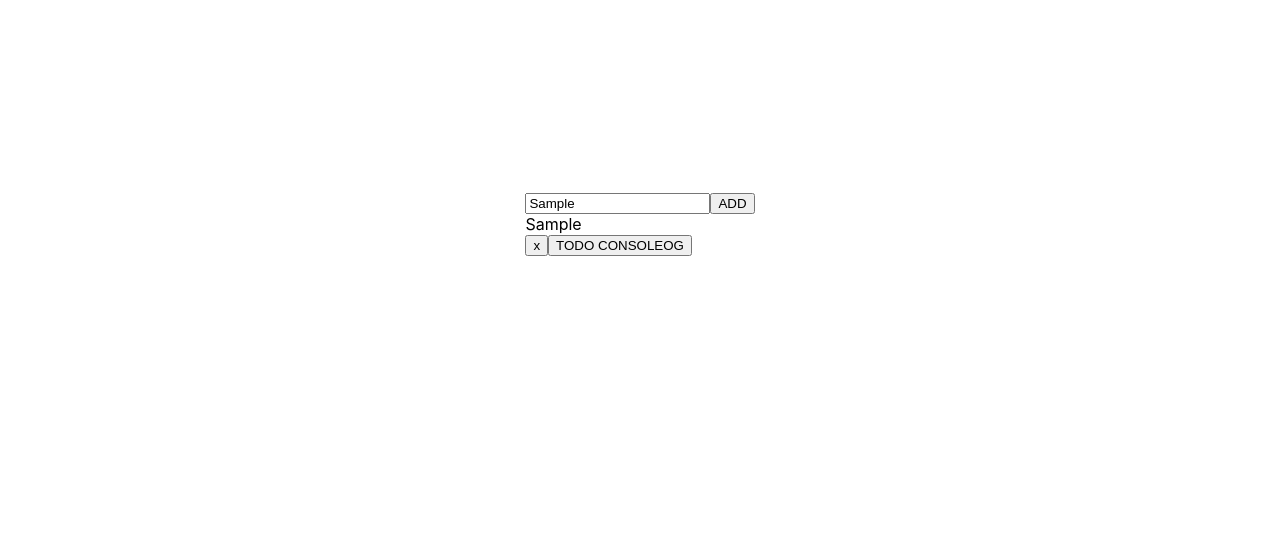
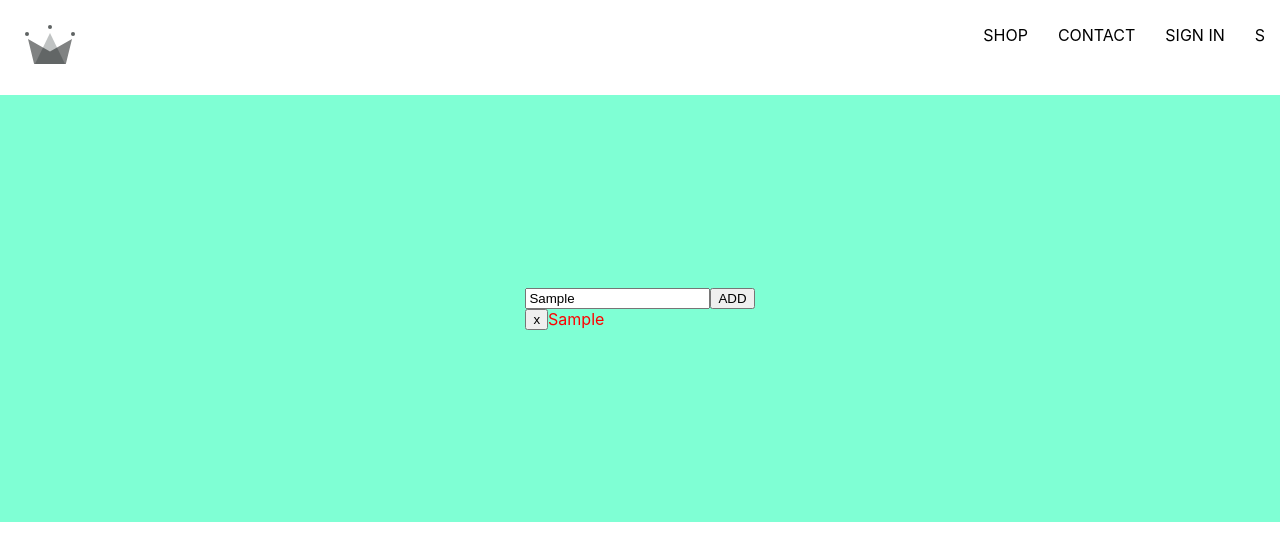
Before and after one commit to narcelin/ztm-crwn-clothing, a React (Create React App) app: page /sandbox in a window 1280 px wide. Both pictures are taken after typing "Sample" into the empty fields and a click on the button "ADD". Shown: the top 560 px of the page. Built offline with nearby package versions, Linux system fonts and the light colour scheme.

Commit message:
+ Signin Component + Firebase Library

```diff
--- a/src/App.js
+++ b/src/App.js
@@ -10,12 +10,12 @@
 const App = () => {
   return (
     <Routes>
-      <Route path="/sandbox" element={<SandBox />} />
       <Route path="/" element={<NavigationBar />}>
         <Route index element={<Home />} />
         <Route path="shop" element={<Shop />} />
         <Route path="contact" element={<Contact />} />
         <Route path="sign-in" element={<SignIn />} />
+        <Route path="sandbox" element={<SandBox />} />
       </Route>
     </Routes>
   );
--- /dev/null
+++ b/src/firebase/firebase.utils.jsx
@@ -0,0 +1,75 @@
+// Import the functions you need from the SDKs you need
+import { initializeApp } from "firebase/app";
+// TODO: Add SDKs for Firebase products that you want to use
+// https://firebase.google.com/docs/web/setup#available-libraries
+
+import {
+  getAuth,
+  signInWithRedirect,
+  signInWithPopup,
+  GoogleAuthProvider,
+} from "firebase/auth";
+
+import {
+  getFirestore,
+  doc, //used to retrieve docs from database
+  getDoc,
+  setDoc,
+  connectFirestoreEmulator,
+} from "firebase/firestore";
+
+// Your web app's Firebase configuration
+const firebaseConfig = {
+  apiKey: "AIzaSyAsaydpXHCx1F8FRG6JpBB6TrdFCOtCA0s",
+  authDomain: "crwn-clothing-987cf.firebaseapp.com",
+  projectId: "crwn-clothing-987cf",
+  storageBucket: "crwn-clothing-987cf.appspot.com",
+  messagingSenderId: "807750090694",
+  appId: "1:807750090694:web:4a45e12811a7fe47a43cc7",
+};
+
+// Initialize Firebase
+const firebaseApp = initializeApp(firebaseConfig);
+
+const provider = new GoogleAuthProvider();
+provider.setCustomParameters({
+  prompt: "select_account",
+});
+
+export const auth = getAuth();
+export const signInWithGooglePopup = () => signInWithPopup(auth, provider);
+
+export const db = getFirestore(); //Directly points to firebases database
+
+export const createUserDocumentFromAuth = async (userAuth) => {
+  const userDocRef = doc(db, "users", userAuth.uid);
+
+  console.log(userDocRef);
+
+  const userSnapshot = await getDoc(userDocRef);
+  //   console.log(userSnapshot);
+  //   console.log(userSnapshot.exists());
+  //   console.log(userAuth.displayName);
+
+  //if user does not exists
+  //create / set the document with the data from userAuth in my collection
+  if (!userSnapshot.exists()) {
+    const { displayName, email } = userAuth;
+    const createdAt = new Date();
+
+    try {
+      await setDoc(userDocRef, {
+        displayName,
+        email,
+        createdAt,
+      });
+    } catch (error) {
+      console.log("error", error.message);
+    }
+
+    //if user data exists
+    //return user reference
+  }
+
+  return userDocRef;
+};
--- a/src/routes/navigationbar/navigationbar.route.jsx
+++ b/src/routes/navigationbar/navigationbar.route.jsx
@@ -22,6 +22,9 @@
           <Link className="nav-link" to="/sign-in">
             SIGN IN
           </Link>
+          <Link className="nav-link" to="/sandbox">
+            S
+          </Link>
         </div>
       </div>
       <Outlet />
--- a/src/routes/sandbox/sandbox.route.jsx
+++ b/src/routes/sandbox/sandbox.route.jsx
@@ -3,7 +3,7 @@
 import "./sandbox.styles.scss";
 
 const SandBox = () => {
-  const [todoList, setTheArray] = useState([]);
+  const [todoList, setToDoList] = useState([]);
   const [targetValue, setTargetValue] = useState("");
 
   const onChangeHandler = (event) => {
@@ -17,23 +17,22 @@
         <button
           onClick={() => {
             // todoList.push(targetValue);
-            // setTheArray(todoList.filter(() => true));
+            // setToDoList(todoList.filter(() => true));
             console.log(todoList);
-            setTheArray((oldArray) => [...oldArray, targetValue]);
+            setToDoList((oldArray) => [...oldArray, targetValue]);
           }}
         >
           ADD
         </button>
       </div>
       {todoList.map((todo, i) => (
-        <div key={`todo ${i}`}>
-          <div>{todo}</div>
+        <div key={`todo ${i}`} className="todo-list">
           <button
             onClick={() => {
-              setTheArray((deleteThis) =>
+              setToDoList((deleteThis) =>
                 deleteThis.filter((_, index) => index !== i)
               );
-              //   setTheArray((products) =>
+              //   setToDoList((products) =>
               //     products.filter((_, index) => index !== i)
               //   );
 
@@ -42,13 +41,7 @@
           >
             x
           </button>
-          <button
-            onClick={() => {
-              console.log(todoList);
-            }}
-          >
-            TODO CONSOLEOG
-          </button>
+          <div>{todo}</div>
         </div>
       ))}
     </div>
--- a/src/routes/sandbox/sandbox.styles.scss
+++ b/src/routes/sandbox/sandbox.styles.scss
@@ -2,4 +2,10 @@
   display: grid;
   justify-content: center;
   padding: 12rem;
+  background-color: aquamarine;
+
+  .todo-list {
+    color: red;
+    display: flex;
+  }
 }
--- a/src/routes/sign-in/sign-in.route.jsx
+++ b/src/routes/sign-in/sign-in.route.jsx
@@ -1,4 +1,20 @@
+// import { useState } from "react";
+
+import {
+  signInWithGooglePopup,
+  createUserDocumentFromAuth,
+} from "./../../firebase/firebase.utils";
+
 const SignIn = () => {
+  // const [authToken, setAuthToken] = useState();
+
+  const logGoogleUser = async () => {
+    const { /* response._ */ user } = await signInWithGooglePopup();
+    console.log(user);
+    createUserDocumentFromAuth(user);
+    // setAuthToken(response);
+  };
+
   return (
     <div className="sign-in-container">
       <div className="login-container">
@@ -9,7 +25,7 @@
           <input type="password" />
         </form>
         <button>SIGN IN</button>
-        <button>SIGN IN WITH GOOGLE</button>
+        <button onClick={logGoogleUser}>SIGN IN WITH GOOGLE</button>
       </div>
       <div className="new-sign-in-container">
         <h1>I do not have an account</h1>
```
